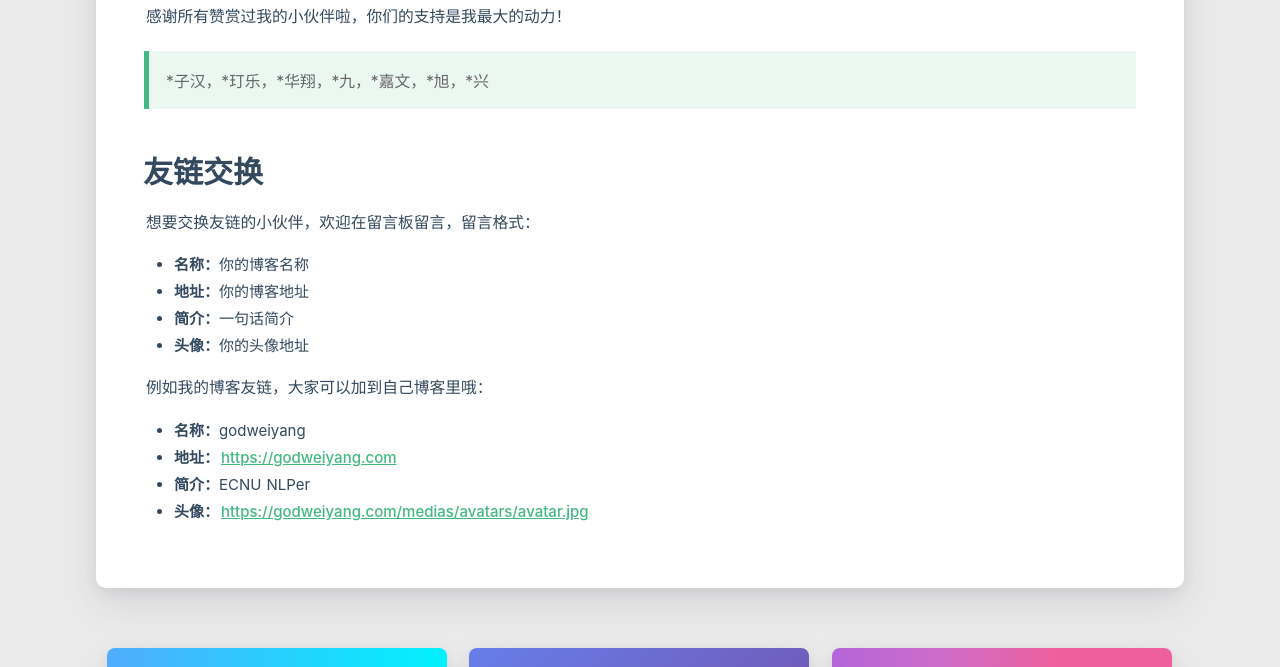
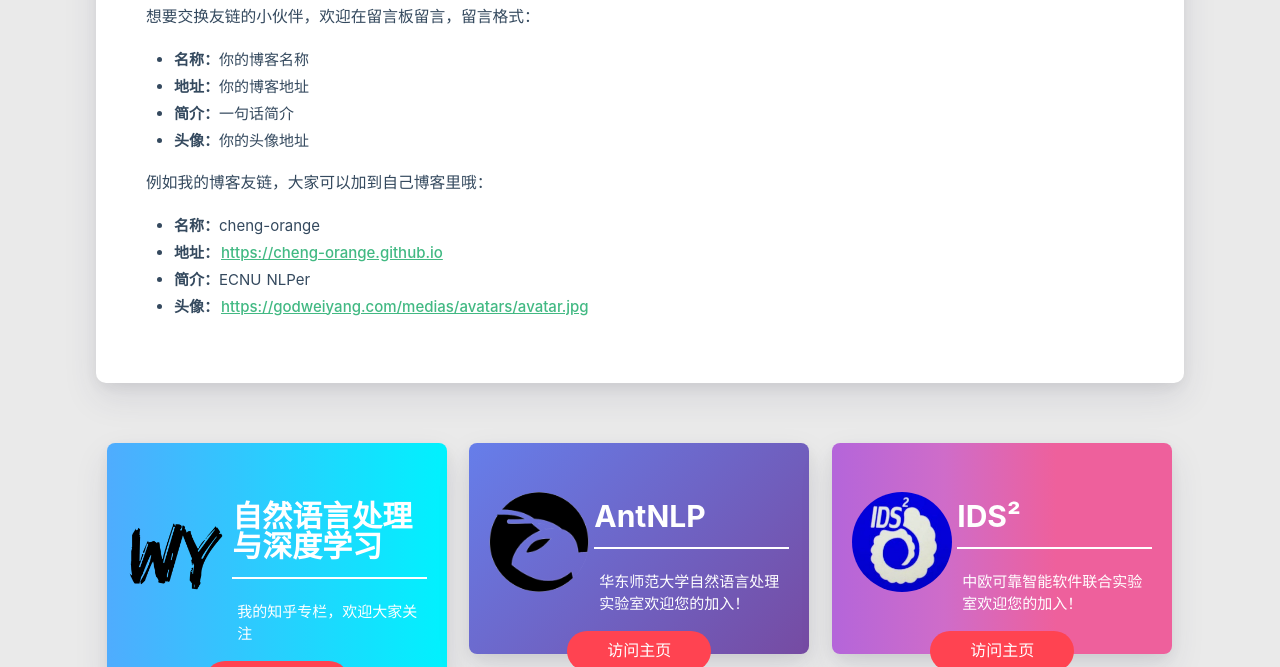
Before and after one commit to cheng-orange/cheng-orange.github.io, a plain HTML site: page friends/index.html in a window 1280 px wide. Shown: the part 570-1237 px from the top of the page. Drawn offline with Linux system fonts and the light colour scheme; some packages are replaced by stand-ins of ours; files that its build step writes are made by us from their sources; a script that the page names is missing; files whose address does not match are found by name.

Commit message:
Site updated: 2020-01-17 19:30:15

```diff
--- a/friends/index.html
+++ b/friends/index.html
@@ -484,11 +484,7 @@ $('.bg-cover').css('background-image', 'url(/medias/banner/' + new Date().getDay
             <div class="card-content">
                 <div class="card-content article-card-content">
                     <div id="articleContent" data-aos="fade-up">
-                        <h1 id="赞赏名单"><a href="#赞赏名单" class="headerlink" title="赞赏名单"></a>赞赏名单</h1><p>感谢所有赞赏过我的小伙伴啦，你们的支持是我最大的动力！</p>
-<blockquote>
-<p>*子汉，*玎乐，*华翔，*九，*嘉文，*旭，*兴</p>
-</blockquote>
-<h1 id="友链交换"><a href="#友链交换" class="headerlink" title="友链交换"></a>友链交换</h1><p>想要交换友链的小伙伴，欢迎在留言板留言，留言格式：</p>
+                        <h1 id="友链交换"><a href="#友链交换" class="headerlink" title="友链交换"></a>友链交换</h1><p>想要交换友链的小伙伴，欢迎在留言板留言，留言格式：</p>
 <ul>
 <li><strong>名称：</strong>你的博客名称</li>
 <li><strong>地址：</strong>你的博客地址</li>
@@ -497,8 +493,8 @@ $('.bg-cover').css('background-image', 'url(/medias/banner/' + new Date().getDay
 </ul>
 <p>例如我的博客友链，大家可以加到自己博客里哦：</p>
 <ul>
-<li><strong>名称：</strong>godweiyang</li>
-<li><strong>地址：</strong><a href="https://godweiyang.com" target="_blank" rel="noopener">https://godweiyang.com</a></li>
+<li><strong>名称：</strong>cheng-orange</li>
+<li><strong>地址：</strong><a href="https://cheng-orange.github.io" target="_blank" rel="noopener">https://cheng-orange.github.io</a></li>
 <li><strong>简介：</strong>ECNU NLPer</li>
 <li><strong>头像：</strong><a href="https://godweiyang.com/medias/avatars/avatar.jpg" target="_blank" rel="noopener">https://godweiyang.com/medias/avatars/avatar.jpg</a></li>
 </ul>
```
Also changed, not shown: sitemap.xml (+7 -7 lines), favicon.png, medias/logo.png, medias/reward/alipay.jpg, medias/reward/wechat.png, 1 other file.
